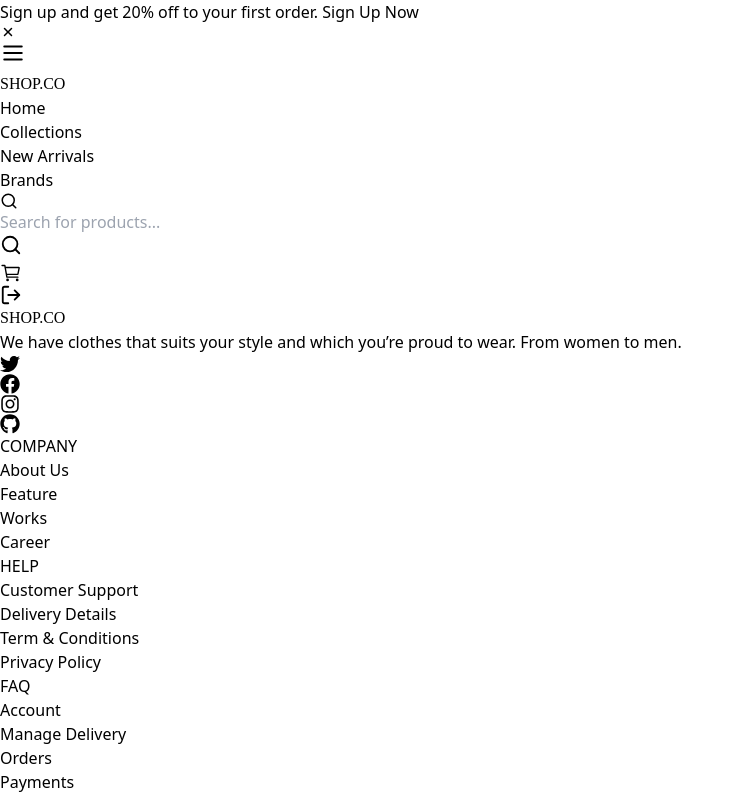
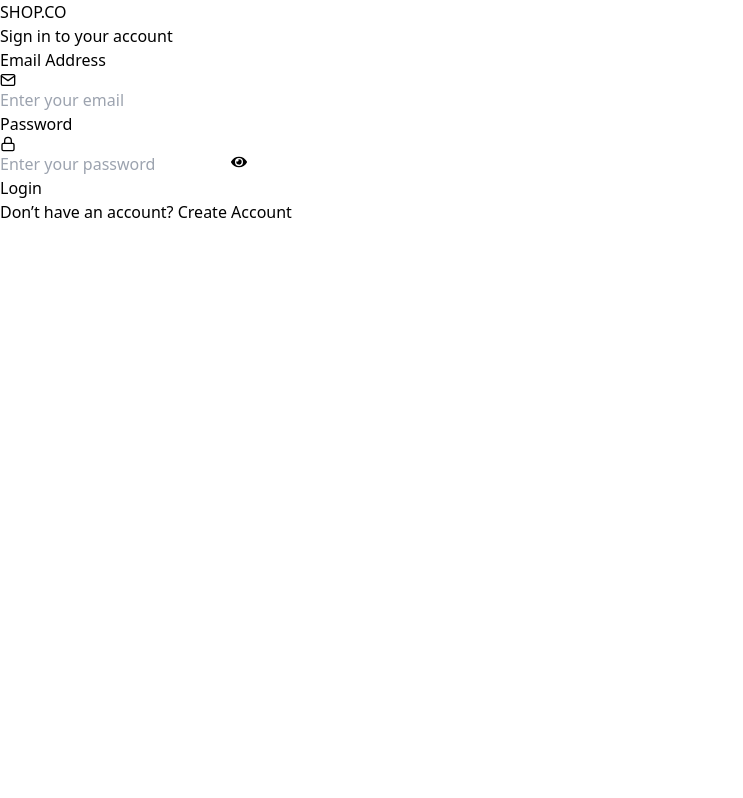
Before and after one commit to mihirparmar13/E-commerce-Shop.Co, a React (Vite) app: page / in a window 1280 px wide. Shown: the top 798 px of the page, without its empty margins (0-743 px from the left). Built offline with nearby package versions, Linux system fonts and the light colour scheme.

Commit message:
first commit

```diff
--- a/src/App.jsx
+++ b/src/App.jsx
@@ -31,11 +31,11 @@ function App() {
     <Provider store={store}>
       <ToastContainer position="bottom-right" autoClose={2000} theme="dark" />
       <Routes>
-        <Route path='login' element={<Login />} />
+        <Route index element={<Login />} />
         <Route path='singup' element={<SingUp />} />
+
         <Route path='/' element={<Layout />}>
-
-          <Route index element={
+          <Route path='home' element={
             <ProtectedRoute>
               <Home />
             </ProtectedRoute>
--- a/src/Common/Header.jsx
+++ b/src/Common/Header.jsx
@@ -10,6 +10,8 @@ import SearchNav from './SearchNav'
 
 function Header() {
     const [search, setSearch] = useState("");
+
+    const [showHeader, setShowHeader] = useState(true);
 
     const cartItems = useSelector((state) => state.cart.cartItems);
 
@@ -35,20 +37,26 @@ function Header() {
     const handleLogout = (e) => {
         e.preventDefault();
         localStorage.removeItem("isLogin");
-        navigate("/login");
+        navigate("/");
     }
 
     return (
         <div>
+            <div >
+                {showHeader && (
                     <div className='top-header-section bg-black text-white text-center py-2 text-sm'>
                         <div className='container mx-auto flex items-center'>
                             <div className='justify-center w-full'>
-                        <p className='text-white text-center py-2'>Sign up and get 20% off to your first order. <a href="#" className=' underline'>Sign Up Now</a></p>
+                                <p className='text-white text-center py-2'>Sign up and get 20% off to your first order. <Link to={"/"} className=' underline'>Sign Up Now</Link></p>
                             </div>
                             <div className=' '>
-                        <IoClose className='text-white text-2xl cursor-pointer ' />
+                                <IoClose
+                                    onClick={() => setShowHeader(false)}
+                                    className='text-white text-2xl cursor-pointer ' />
                             </div>
                         </div>
+                    </div>
+                )}
             </div>
 
             <div className='bottom-header-section py-4 px-4 sm:px-6 md:px-8'>
@@ -59,7 +67,7 @@ function Header() {
                         <SideNav setIsMenuOpen={setIsMenuOpen} isMenuOpen={isMenuOpen} />
                     </div>
 
-                    <Link to="/">
+                    <Link to="/home">
                         <h1
                             className="text-2xl sm:text-3xl font-bold text-gray-800 cursor-pointer"
                             style={{ fontFamily: "Integral CF" }}
@@ -71,7 +79,7 @@ function Header() {
                     <div className='hidden md:flex items-center gap-6 lg:gap-10 flex-1 justify-center'>
 
                         <ul className='flex gap-6 lg:gap-9 items-center'>
-                            <li><Link to={"/"} className="text-gray-800 hover:text-gray-600 text-sm lg:text-base">Home</Link></li>
+                            <li><Link to={"/home"} className="text-gray-800 hover:text-gray-600 text-sm lg:text-base">Home</Link></li>
                             <li><Link to={"/category"} className='text-gray-800 hover:text-gray-600 text-sm lg:text-base'>Collections</Link></li>
                             <li><a href="#" className='text-gray-800 hover:text-gray-600 text-sm lg:text-base'>New Arrivals</a></li>
                             <li><a href="#" className='text-gray-800 hover:text-gray-600 text-sm lg:text-base'>Brands</a></li>
--- a/src/Components/Hero .jsx
+++ b/src/Components/Hero .jsx
@@ -1,7 +1,7 @@
 import { heroImg } from '../assets/index.js'
 import { heroData, brandLogos } from '../data.js'
 
-function Hero() {
+function Hero({ scrollToProducts }) {
     return (
         <div>
             <div className='hero-section' >
@@ -23,6 +23,7 @@ function Hero() {
                                 <button
                                     className="bg-black text-white sm:w-[210px] h-[48px] sm:h-[52px] px-[54px] py-[16px] rounded-full text-sm font-medium "
                                     style={{ fontFamily: "Satoshi" }}
+                                     onClick={scrollToProducts}
                                 >
                                     {heroData.buttonText}
                                 </button>
--- a/src/Pages/Cart.jsx
+++ b/src/Pages/Cart.jsx
@@ -91,7 +91,7 @@ function Cart() {
                                         Looks like you haven’t added anything to your cart yet.
                                     </p>
 
-                                    <Link to="/">
+                                    <Link to="/home">
                                         <button className="mt-6 bg-black text-white px-6 py-3 rounded-full text-sm font-medium">
                                             Continue Shopping
                                         </button>
--- a/src/Pages/Home.jsx
+++ b/src/Pages/Home.jsx
@@ -3,11 +3,20 @@ import DressStyle from '../Components/DressStyle.jsx'
 import Hero from '../Components/Hero .jsx'
 import ProductCard from '../Components/ProductCard.jsx'
 import { products } from '../data.js'
+import { useRef } from 'react'
 
 
 
 
 function Home() {
+
+    const newArrivalRef = useRef();
+
+      const scrollToProducts = () => {
+        newArrivalRef.current.scrollIntoView({
+            behavior: "smooth"
+        });
+    };
 
     const newArrivals = products.newArrivals;
     const topSelling = products.topSelling;
@@ -18,9 +27,11 @@ function Home() {
     return (
         <div className='w-full'>
 
-            <Hero />
+            <Hero scrollToProducts={scrollToProducts}/>
 
-            <ProductCard title="NEW ARRIVALS" products={newArrivals} />
+            <div ref={newArrivalRef}>
+                <ProductCard title="NEW ARRIVALS" products={newArrivals} />
+            </div>
 
             <div className='container mx-auto px-4'>
                 <hr />
--- a/src/Pages/Login.jsx
+++ b/src/Pages/Login.jsx
@@ -30,7 +30,7 @@ function Login() {
         if (storedUser && storedUser.email === loginData.email && storedUser.password === loginData.password) {
             localStorage.setItem("isLogin", true);
             toast("Login Successful")
-            navigate("/");
+            navigate("home");
         } else {
             toast("Invalid Email or Password")
         }
--- a/src/Pages/SingUp.jsx
+++ b/src/Pages/SingUp.jsx
@@ -28,7 +28,7 @@ function SingUp() {
         localStorage.setItem("USER", JSON.stringify(formData));
         localStorage.setItem("isLogin", true);
         toast("Signup Successful");
-        navigate("/");
+       navigate("/home");
     }
 
     return (
@@ -113,7 +113,7 @@ function SingUp() {
                     <p className="text-center text-sm text-gray-600">
                         Already have an account?{" "}
                         <Link
-                            to="/Login"
+                            to="/"
                             className="text-orange-500 font-semibold hover:text-orange-600"
                         >
                             Login
```
Lines whose indentation alone changed are shown as unchanged.
